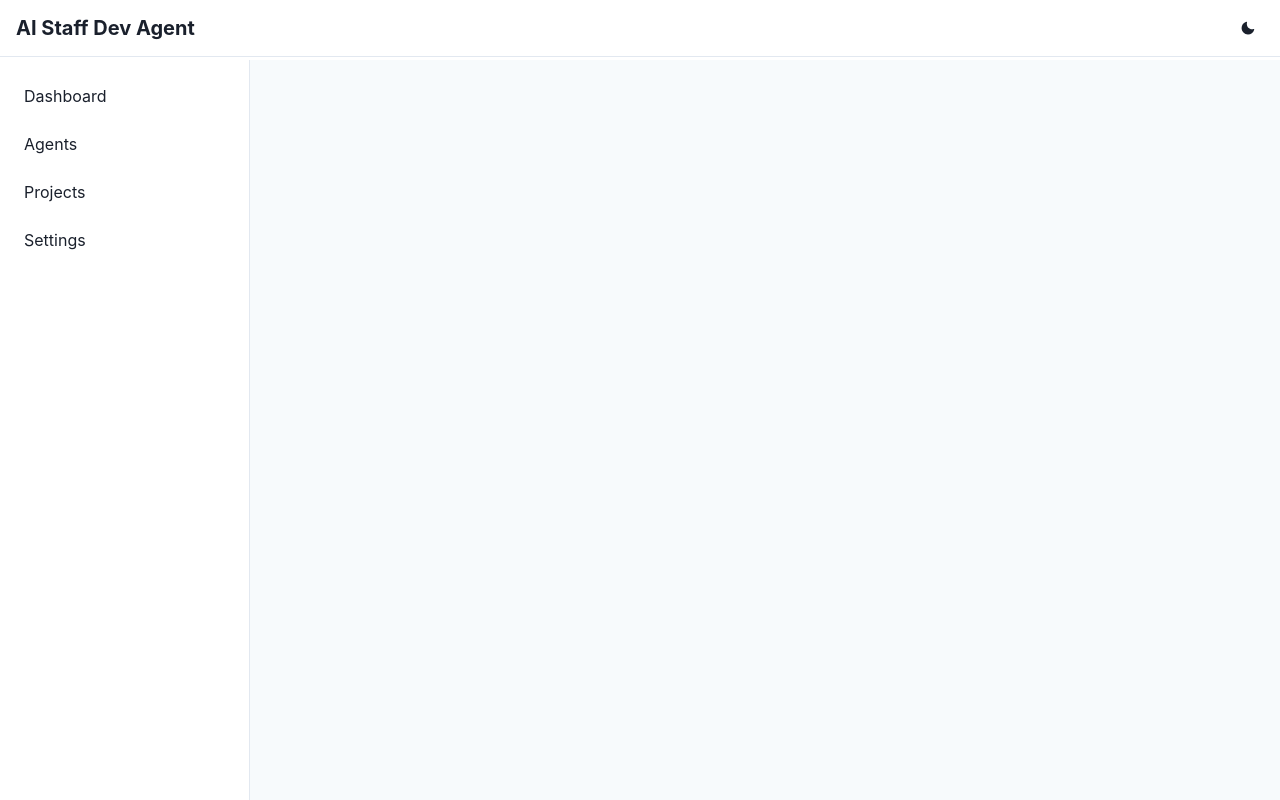
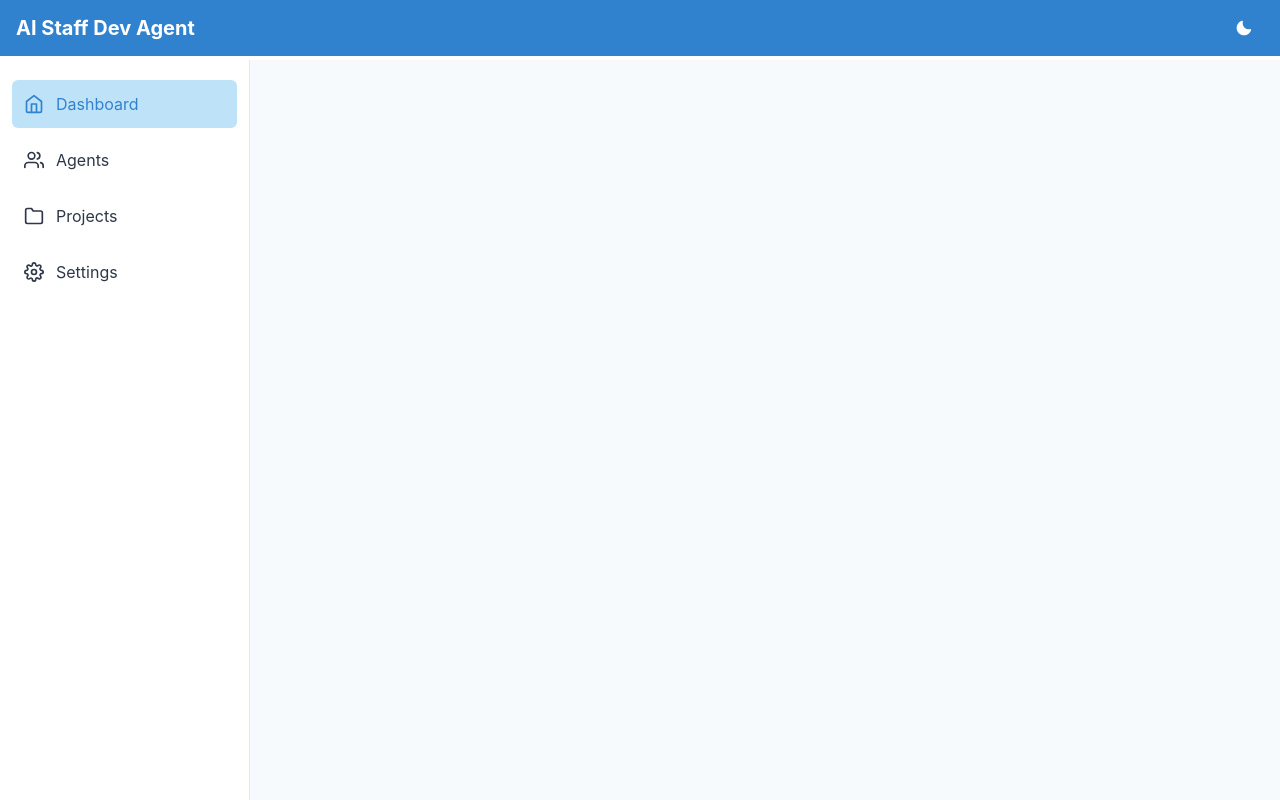
Before and after one commit to tony-42069/ai-staff-dev-agent, a React (Vite) app in the folder dashboard/frontend/: page / in a window 1280 px wide. Built offline with nearby package versions, Linux system fonts and the light colour scheme.

Commit message:
feat: Add Layout components (Header and Sidebar)

```diff
--- a/dashboard/frontend/package.json
+++ b/dashboard/frontend/package.json
@@ -10,8 +10,8 @@
     "preview": "vite preview"
   },
   "dependencies": {
+    "@chakra-ui/icons": "^2.1.1",
     "@chakra-ui/react": "^2.8.2",
-    "@chakra-ui/icons": "^2.1.1",
     "@emotion/react": "^11.11.3",
     "@emotion/styled": "^11.11.0",
     "@tanstack/react-query": "^5.17.9",
@@ -19,6 +19,7 @@
     "framer-motion": "^10.17.9",
     "react": "^18.2.0",
     "react-dom": "^18.2.0",
+    "react-icons": "^5.4.0",
     "react-router-dom": "^6.21.1"
   },
   "devDependencies": {
--- a/dashboard/frontend/src/components/Layout/Header.tsx
+++ b/dashboard/frontend/src/components/Layout/Header.tsx
@@ -1,21 +1,21 @@
-import { Box, Flex, Heading, Spacer, IconButton, useColorMode } from '@chakra-ui/react'
-import { SunIcon, MoonIcon } from '@chakra-ui/icons'
+import { Box, Flex, Heading, IconButton, useColorMode } from '@chakra-ui/react'
+import { MoonIcon, SunIcon } from '@chakra-ui/icons'
 import { FC } from 'react'
 
 const Header: FC = () => {
   const { colorMode, toggleColorMode } = useColorMode()
 
   return (
-    <Box px={4} bg="white" borderBottom="1px" borderColor="gray.200">
-      <Flex h={14} alignItems="center">
-        <Heading size="md">AI Staff Dev Agent</Heading>
-        <Spacer />
+    <Box bg="blue.500" px={4} py={2}>
+      <Flex justify="space-between" align="center">
+        <Heading size="md" color="white">AI Staff Dev Agent</Heading>
         <IconButton
           aria-label="Toggle color mode"
           icon={colorMode === 'light' ? <MoonIcon /> : <SunIcon />}
           onClick={toggleColorMode}
-          size="sm"
           variant="ghost"
+          color="white"
+          _hover={{ bg: 'blue.600' }}
         />
       </Flex>
     </Box>
--- a/dashboard/frontend/src/components/Layout/Sidebar.tsx
+++ b/dashboard/frontend/src/components/Layout/Sidebar.tsx
@@ -1,35 +1,63 @@
-import { Box, VStack, Link, Text } from '@chakra-ui/react'
-import { Link as RouterLink } from 'react-router-dom'
+import { Box, VStack, Link, Icon } from '@chakra-ui/react'
+import { FiHome, FiUsers, FiFolder, FiSettings } from 'react-icons/fi'
+import { Link as RouterLink, useLocation } from 'react-router-dom'
 import { FC } from 'react'
 
-interface NavItem {
-  name: string
-  path: string
+interface NavItemProps {
+  to: string
+  icon: any
+  children: React.ReactNode
+}
+
+const NavItem: FC<NavItemProps> = ({ to, icon, children }) => {
+  const location = useLocation()
+  const isActive = location.pathname === to
+
+  return (
+    <Link
+      as={RouterLink}
+      to={to}
+      w="full"
+      p={3}
+      borderRadius="md"
+      bg={isActive ? 'blue.100' : 'transparent'}
+      color={isActive ? 'blue.500' : 'gray.700'}
+      _hover={{
+        bg: isActive ? 'blue.100' : 'gray.100',
+        textDecoration: 'none',
+      }}
+    >
+      <Box display="flex" alignItems="center">
+        <Icon as={icon} boxSize={5} mr={3} />
+        {children}
+      </Box>
+    </Link>
+  )
 }
 
 const Sidebar: FC = () => {
-  const navItems: NavItem[] = [
-    { name: 'Dashboard', path: '/' },
-    { name: 'Agents', path: '/agents' },
-    { name: 'Projects', path: '/projects' },
-    { name: 'Settings', path: '/settings' },
-  ]
-
   return (
-    <Box bg="white" h="full" borderRight="1px" borderColor="gray.200">
-      <VStack spacing={2} align="stretch" p={4}>
-        {navItems.map((item) => (
-          <Link
-            key={item.path}
-            as={RouterLink}
-            to={item.path}
-            p={2}
-            borderRadius="md"
-            _hover={{ bg: 'gray.100', textDecoration: 'none' }}
-          >
-            <Text>{item.name}</Text>
-          </Link>
-        ))}
+    <Box
+      bg="white"
+      w="full"
+      h="full"
+      py={5}
+      borderRight="1px"
+      borderColor="gray.200"
+    >
+      <VStack spacing={2} align="stretch" px={3}>
+        <NavItem to="/" icon={FiHome}>
+          Dashboard
+        </NavItem>
+        <NavItem to="/agents" icon={FiUsers}>
+          Agents
+        </NavItem>
+        <NavItem to="/projects" icon={FiFolder}>
+          Projects
+        </NavItem>
+        <NavItem to="/settings" icon={FiSettings}>
+          Settings
+        </NavItem>
       </VStack>
     </Box>
   )
```
Also changed, not shown: 1 other file (tests, documents, lock files or other folders).
